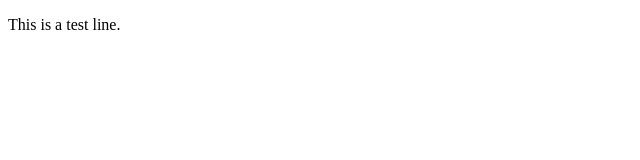
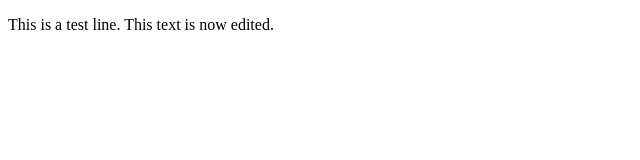
Before and after one commit to paragcr99/Firsttime, a plain HTML site: page Index.html in a window 1280 px wide. Shown: the whole page, without its empty margins (0-640 px from the left). Drawn offline with Linux system fonts and the light colour scheme.

Commit message:
This text is edited

```diff
--- a/Index.html
+++ b/Index.html
@@ -7,6 +7,6 @@
   <title>Document</title>
 </head>
 <body>
-  <p>This is a test line.</p>
+  <p>This is a test line. This text is now edited.</p>
 </body>
 </html>
```
